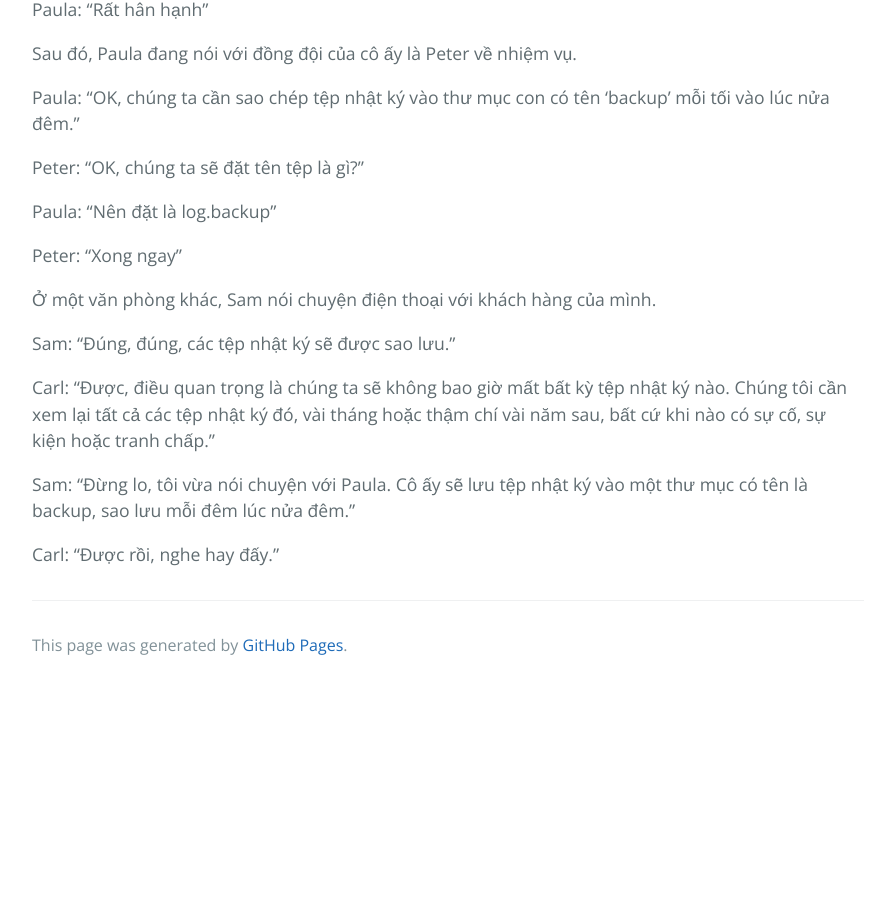
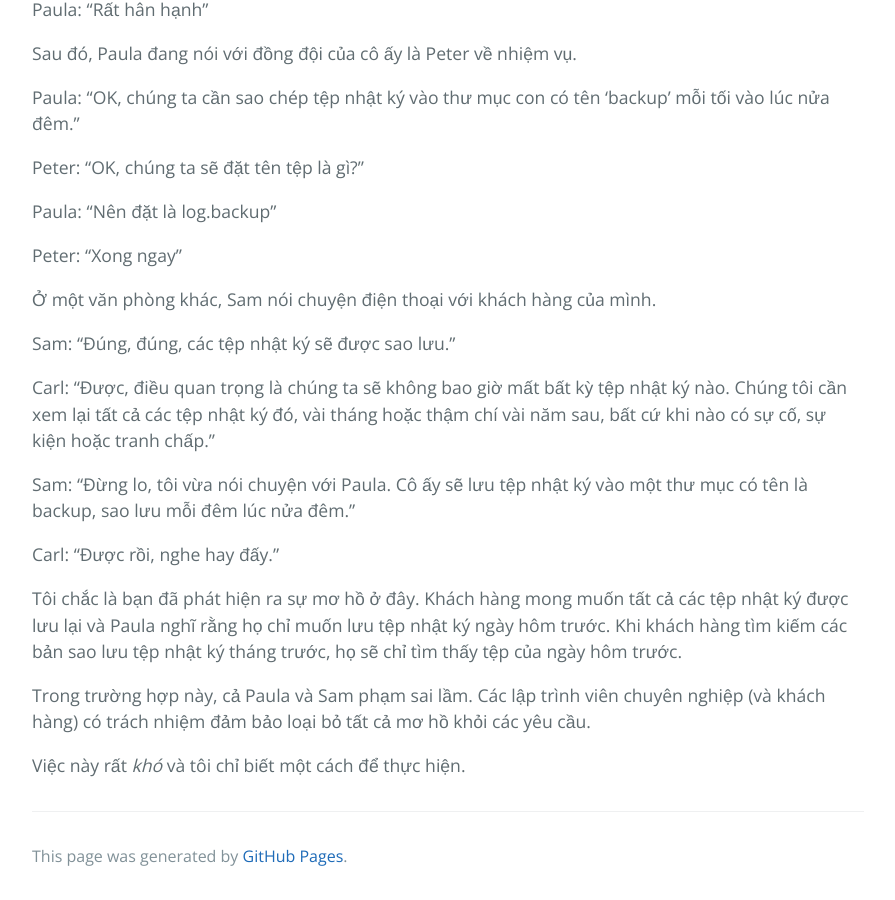
Before and after one commit to HaiBV/haibv.github.io, a Jekyll site: the page built from clean-coder/chapter-7-acceptance-testing.md, in a window 1280 px wide and 900 px high, scrolled down 4268 px. Shown: the whole window, without its empty margins (192-1087 px from the left). Built offline with Jekyll 4.4.1, drawn with Linux system fonts in a browser that asks for light colours; our own code applies the rules of GitHub Pages for plain Markdown files; before the commit the page ends 4957 px from its top, so only the background shows below that.

Commit message:
Book - The Clean Coder - Chapter 7 - Acceptance Testing

```diff
--- a/clean-coder/chapter-7-acceptance-testing.md
+++ b/clean-coder/chapter-7-acceptance-testing.md
@@ -119,3 +119,9 @@ Carl: "Được, điều quan trọng là chúng ta sẽ không bao giờ mất
 Sam: "Đừng lo, tôi vừa nói chuyện với Paula. Cô ấy sẽ lưu tệp nhật ký vào một thư mục có tên là backup, sao lưu mỗi đêm lúc nửa đêm."
 
 Carl: "Được rồi, nghe hay đấy."
+
+Tôi chắc là bạn đã phát hiện ra sự mơ hồ ở đây. Khách hàng mong muốn tất cả các tệp nhật ký được lưu lại và Paula nghĩ rằng họ chỉ muốn lưu tệp nhật ký ngày hôm trước. Khi khách hàng tìm kiếm các bản sao lưu tệp nhật ký tháng trước, họ sẽ chỉ tìm thấy tệp của ngày hôm trước.
+
+Trong trường hợp này, cả Paula và Sam phạm sai lầm. Các lập trình viên chuyên nghiệp (và khách hàng) có trách nhiệm đảm bảo loại bỏ tất cả mơ hồ khỏi các yêu cầu.
+
+Việc này rất _khó_ và tôi chỉ biết một cách để thực hiện.
```
